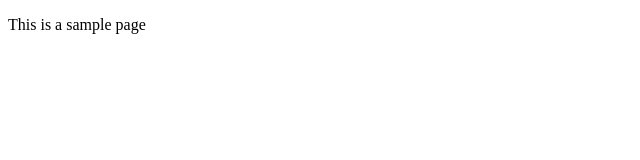
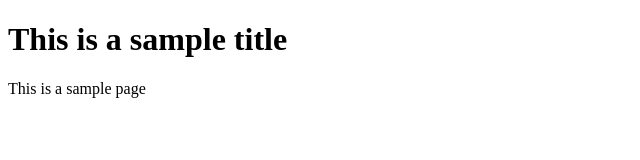
Before and after one commit to VipulPinto/Project, a plain HTML site: page index.html in a window 1280 px wide. Shown: the whole page, without its empty margins (0-640 px from the left). Drawn offline with Linux system fonts and the light colour scheme.

Commit message:
updated index.html

```diff
--- a/index.html
+++ b/index.html
@@ -6,6 +6,7 @@
     <title>Document</title>
 </head>
 <body>
+    <h1>This is a sample title</h1>
     <p>This is a sample page</p>
 </body>
 </html>
```
